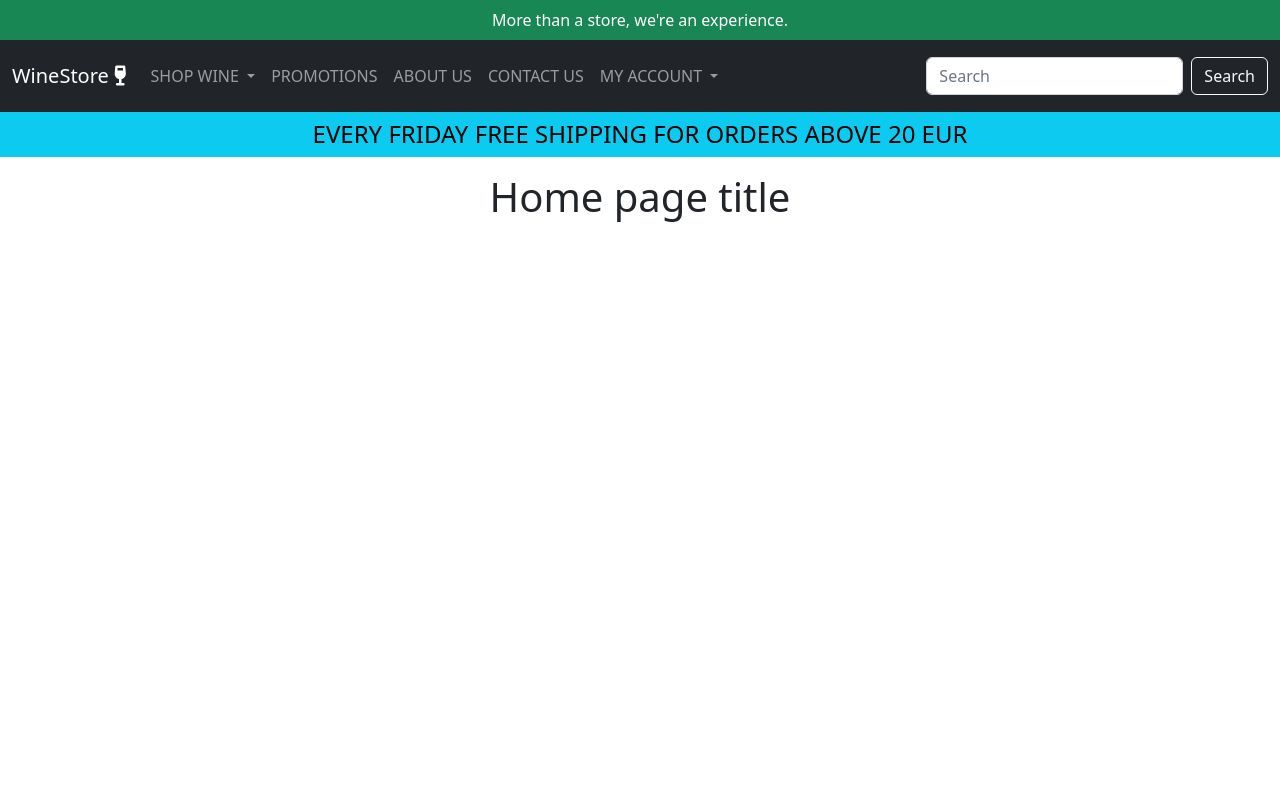
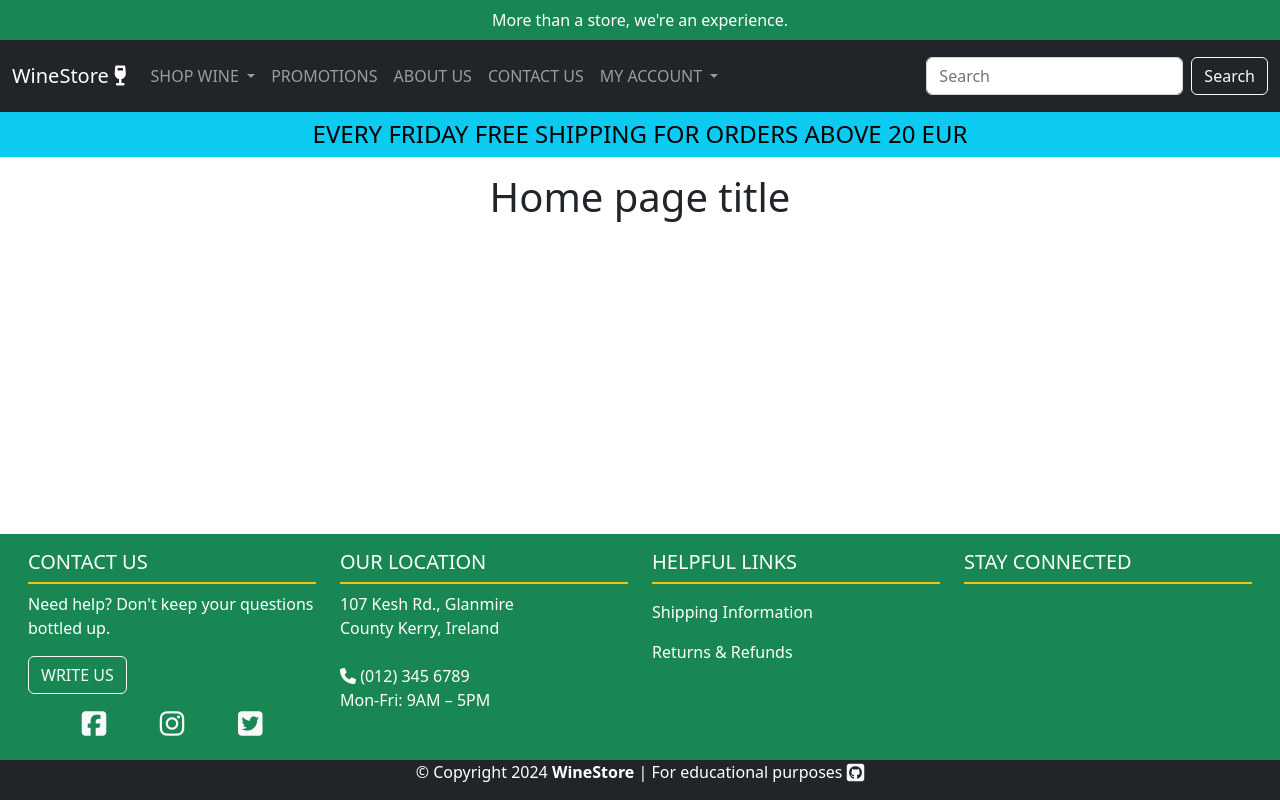
Before and after one commit to VL-ocean/winery, a Django app: page / in a window 1280 px wide. Run offline with Django 4.2, Linux system fonts and the light colour scheme; some libraries are stand-ins or nearby versions.

Commit message:
add: footer

```diff
--- a/home/templates/home/index.html
+++ b/home/templates/home/index.html
@@ -13,6 +13,6 @@
 
 {% block content %}
 
-
+    <div class="container text-bg-light"></div>
 
 {% endblock %}
--- a/templates/base.html
+++ b/templates/base.html
@@ -58,93 +58,12 @@
     <title>WineStore {% block extra_title %}{% endblock %}</title>
 </head>
 
-<body>
+<body class="min-vh-100 d-flex flex-column">
 
-    <header>
-        <div class="row bg-success text-white p-1">
-            <div class="col text-center my-1">
-                <p class="m-0">More than a store, we're an experience.</p>
-            </div>
-        </div>
-        <nav class="navbar navbar-dark bg-dark navbar-expand-lg sticky-top">
-            <div class="container-fluid py-2">
-                <a class="navbar-brand" href="#">WineStore <i class="fa-solid fa-wine-glass"></i></a>
-                <button class="navbar-toggler" type="button" data-bs-toggle="collapse"
-                    data-bs-target="#navbarSupportedContent" aria-controls="navbarSupportedContent"
-                    aria-expanded="false" aria-label="Toggle navigation">
-                    <span class="navbar-toggler-icon"></span>
-                </button>
-                <div class="collapse navbar-collapse" id="navbarSupportedContent">
-                    <ul class="navbar-nav me-auto mb-2 mb-lg-0">
-                        <li class="nav-item d-block d-lg-none">
-                            <a class="nav-link active" aria-current="page" href="{% url 'home' %}">HOME</a>
-                        </li>
-                        <li class="nav-item dropdown">
-                            <a class="nav-link dropdown-toggle" href="#" role="button" data-bs-toggle="dropdown"
-                                aria-expanded="false">
-                                SHOP WINE
-                            </a>
-                            <ul class="dropdown-menu dropdown-menu-dark">
-                                <li><a class="dropdown-item" href="#">RED WINE</a></li>
-                                <li><a class="dropdown-item" href="#">WHITE WINE</a></li>
-                                <li><a class="dropdown-item" href="#">ROSÈ WINE</a></li>
-                                <li><a class="dropdown-item" href="#">SPARKLING WINE</a></li>
-                                <li><a class="dropdown-item" href="#">SPARKLING ROSÈ</a></li>
-                                <li>
-                                    <hr class="dropdown-divider text-bg-light">
-                                </li>
-                                <li><a class="dropdown-item" href="#">ALL WINE</a></li>
-                            </ul>
-                        </li>
-                        <li class="nav-item">
-                            <a class="nav-link" href="#">PROMOTIONS</a>
-                        </li>
-                        <li class="nav-item">
-                            <a class="nav-link" href="#">ABOUT US</a>
-                        </li>
-                        <li class="nav-item">
-                            <a class="nav-link" href="#">CONTACT US</a>
-                        </li>
-                        <li class="nav-item dropdown">
-                            <a class="nav-link dropdown-toggle" href="#" role="button" data-bs-toggle="dropdown"
-                                aria-expanded="false">
-                                MY ACCOUNT
-                            </a>
-                            <ul class="dropdown-menu dropdown-menu-dark">
-                                {% if request.user.is_authenticated %}
-                                {% if request.user.is_superuser %}
-                                <li><a class="dropdown-item" href="#">PRODUCT MANAGEMENT</a></li>
-                                {% endif %}
-                                <li><a class="dropdown-item" href="#">MY PROFILE</a></li>
-                                <li><a class="dropdown-item" href="#">WISHLIST</a></li>
-                                <li>
-                                    <hr class="dropdown-divider text-bg-light">
-                                </li>
-                                <li><a class="dropdown-item" href="{% url 'account_logout' %}">LOGOUT</a></li>
-                                {% else %}
-                                <li><a class="dropdown-item" href="{% url 'account_signup' %}">REGISTER</a></li>
-                                <li><a class="dropdown-item" href="{% url 'account_login' %}">LOGIN</a></li>
-                                {% endif %}
-                            </ul>
-                        </li>
-                    </ul>
-                    <form class="d-flex" role="search">
-                        <input class="form-control me-2" type="search" placeholder="Search" aria-label="Search">
-                        <button class="btn btn-outline-light" type="submit">Search</button>
-                    </form>
-                </div>
-            </div>
-        </nav>
-        {% block banner %}
-        <div id="promotion-banner" class="row px-3 text-bg-info text-center">
-            <div class="col p-1">
-                <h4 class="my-1">EVERY FRIDAY FREE SHIPPING FOR ORDERS ABOVE 20 EUR</h4>
-            </div>
-        </div>
-        {% endblock %}
-    </header>
+    {% include 'includes/header.html' %}
 
 
+    <main class="flex-grow-1 flex-shrink-0">
         {% if messages %}
         <div class="message-container">
             {% for message in messages %}
@@ -162,6 +81,11 @@
         {% block content %}
         {% endblock %}
 
+    </main>
+
+    {% include 'includes/footer.html' %}
+
+
     {% block postloadjs %}
     <script type="text/javascript">
     </script>
--- /dev/null
+++ b/templates/includes/footer.html
@@ -0,0 +1,54 @@
+{% load static %}
+<footer class="flex-shrink-0">
+    <div class="container-fluid text-bg-success">
+        <div class="row p-3">
+            <div class="col-12 col-md-6 col-lg-3">
+                <h5 class="border-bottom border-warning border-2 pb-2">CONTACT US</h5>
+                <p>Need help? Don't keep your questions bottled up.</p>
+                <a class="btn btn-outline-light" href="#" role="button">WRITE US</a>
+                <div class="d-flex flex-row justify-content-evenly mt-2">
+                    <a class="link-light fs-3" href="https://www.facebook.com/" target="_blank" rel="noopener"
+                        aria-label="Visit our Facebook page - Opens in a new tab">
+                        <i class="fa-brands fa-square-facebook"></i>
+                    </a>
+                    <a class="link-light fs-3" href="https://www.instagram.com/" target="_blank" rel="noopener"
+                        aria-label="Visit our Instagram page - Opens in a new tab">
+                        <i class="fa-brands fa-instagram"></i>
+                    </a>
+                    <a class="link-light fs-3" href="https://x.com/" target="_blank" rel="noopener"
+                        aria-label="Visit our Twitter page - Opens in a new tab">
+                        <i class="fa-brands fa-square-twitter"></i>
+                    </a>
+                </div>
+            </div>
+            <div class="col-12 col-md-6 col-lg-3">
+                <h5 class="border-bottom border-warning border-2 pb-2">OUR LOCATION</h5>
+                <p class="mb-0">107 Kesh Rd., Glanmire</p>
+                <p class="mb-0">County Kerry, Ireland</p>
+                <br/>
+                <p class="mb-0"><i class="fa-solid fa-phone"></i> (012) 345 6789</p>
+                <p class="mb-0">Mon-Fri: 9AM – 5PM</p>
+            </div>
+            <div class="col-12 col-md-6 col-lg-3">
+                <h5 class="border-bottom border-warning border-2 pb-2">HELPFUL LINKS</h5>
+                <ul class="navbar-nav">
+                    <li class="nav-item">
+                        <a class="nav-link" href="#">Shipping Information</a>
+                    </li>
+                    <li class="nav-item">
+                        <a class="nav-link" href="#">Returns & Refunds</a>
+                    </li>
+                </ul>
+            </div>
+            <div class="col-12 col-md-6 col-lg-3">
+                <h5 class="border-bottom border-warning border-2 pb-2">STAY CONNECTED</h5>
+            </div>
+        </div>
+    </div>
+    <div class="text-center pb-3 w-100 text-bg-dark">
+        <p class="m-0">&copy; Copyright 2024 <strong>WineStore</strong> | For educational purposes <a class="link-light"
+                href="https://github.com/VL-ocean" target="_blank" rel="noopener"
+                aria-label="Visit my GitHub page - Opens in a new tab"><i
+                    class="fa-brands fa-square-github fa-lg"></i></a></p>
+    </div>
+</footer>
--- /dev/null
+++ b/templates/includes/header.html
@@ -0,0 +1,80 @@
+{% load static %}
+<header>
+    <div class="bg-success text-white text-center p-2">
+        <p class="m-0">More than a store, we're an experience.</p>
+    </div>
+    <nav class="navbar navbar-dark bg-dark navbar-expand-lg sticky-top">
+        <div class="container-fluid py-2">
+            <a class="navbar-brand" href="#">WineStore <i class="fa-solid fa-wine-glass"></i></a>
+            <button class="navbar-toggler" type="button" data-bs-toggle="collapse"
+                data-bs-target="#navbarSupportedContent" aria-controls="navbarSupportedContent"
+                aria-expanded="false" aria-label="Toggle navigation">
+                <span class="navbar-toggler-icon"></span>
+            </button>
+            <div class="collapse navbar-collapse" id="navbarSupportedContent">
+                <ul class="navbar-nav me-auto mb-2 mb-lg-0">
+                    <li class="nav-item d-block d-lg-none">
+                        <a class="nav-link active" aria-current="page" href="{% url 'home' %}">HOME</a>
+                    </li>
+                    <li class="nav-item dropdown">
+                        <a class="nav-link dropdown-toggle" href="#" role="button" data-bs-toggle="dropdown"
+                            aria-expanded="false">
+                            SHOP WINE
+                        </a>
+                        <ul class="dropdown-menu dropdown-menu-dark">
+                            <li><a class="dropdown-item" href="#">RED WINE</a></li>
+                            <li><a class="dropdown-item" href="#">WHITE WINE</a></li>
+                            <li><a class="dropdown-item" href="#">ROSÈ WINE</a></li>
+                            <li><a class="dropdown-item" href="#">SPARKLING WINE</a></li>
+                            <li><a class="dropdown-item" href="#">SPARKLING ROSÈ</a></li>
+                            <li>
+                                <hr class="dropdown-divider text-bg-light">
+                            </li>
+                            <li><a class="dropdown-item" href="#">ALL WINE</a></li>
+                        </ul>
+                    </li>
+                    <li class="nav-item">
+                        <a class="nav-link" href="#">PROMOTIONS</a>
+                    </li>
+                    <li class="nav-item">
+                        <a class="nav-link" href="#">ABOUT US</a>
+                    </li>
+                    <li class="nav-item">
+                        <a class="nav-link" href="#">CONTACT US</a>
+                    </li>
+                    <li class="nav-item dropdown">
+                        <a class="nav-link dropdown-toggle" href="#" role="button" data-bs-toggle="dropdown"
+                            aria-expanded="false">
+                            MY ACCOUNT
+                        </a>
+                        <ul class="dropdown-menu dropdown-menu-dark">
+                            {% if request.user.is_authenticated %}
+                            {% if request.user.is_superuser %}
+                            <li><a class="dropdown-item" href="#">PRODUCT MANAGEMENT</a></li>
+                            {% endif %}
+                            <li><a class="dropdown-item" href="#">MY PROFILE</a></li>
+                            <li><a class="dropdown-item" href="#">WISHLIST</a></li>
+                            <li>
+                                <hr class="dropdown-divider text-bg-light">
+                            </li>
+                            <li><a class="dropdown-item" href="{% url 'account_logout' %}">LOGOUT</a></li>
+                            {% else %}
+                            <li><a class="dropdown-item" href="{% url 'account_signup' %}">REGISTER</a></li>
+                            <li><a class="dropdown-item" href="{% url 'account_login' %}">LOGIN</a></li>
+                            {% endif %}
+                        </ul>
+                    </li>
+                </ul>
+                <form class="d-flex" role="search">
+                    <input class="form-control me-2" type="search" placeholder="Search" aria-label="Search">
+                    <button class="btn btn-outline-light" type="submit">Search</button>
+                </form>
+            </div>
+        </div>
+    </nav>
+    {% block banner %}
+    <div id="promotion-banner" class="px-3 text-bg-info text-center p-1">
+        <h4 class="my-1">EVERY FRIDAY FREE SHIPPING FOR ORDERS ABOVE 20 EUR</h4>
+    </div>
+    {% endblock %}
+</header>
--- a/wine_store/settings.py
+++ b/wine_store/settings.py
@@ -1,5 +1,5 @@
 """
-Django settings for wine_shop project.
+Django settings for wine_store project.
 
 Generated by 'django-admin startproject' using Django 4.2.16.
 
@@ -164,6 +164,9 @@ USE_TZ = True
 
 STATIC_URL = 'static/'
 
+MEDIA_URL = "media/"
+MEDIA_ROOT = os.path.join(BASE_DIR, "media")
+
 # Default primary key field type
 # https://docs.djangoproject.com/en/4.2/ref/settings/#default-auto-field
 
```
Also changed, not shown: media/map.webp (added), static/css/base.css (line endings or trailing spaces). Lines whose indentation alone changed are shown as unchanged.
